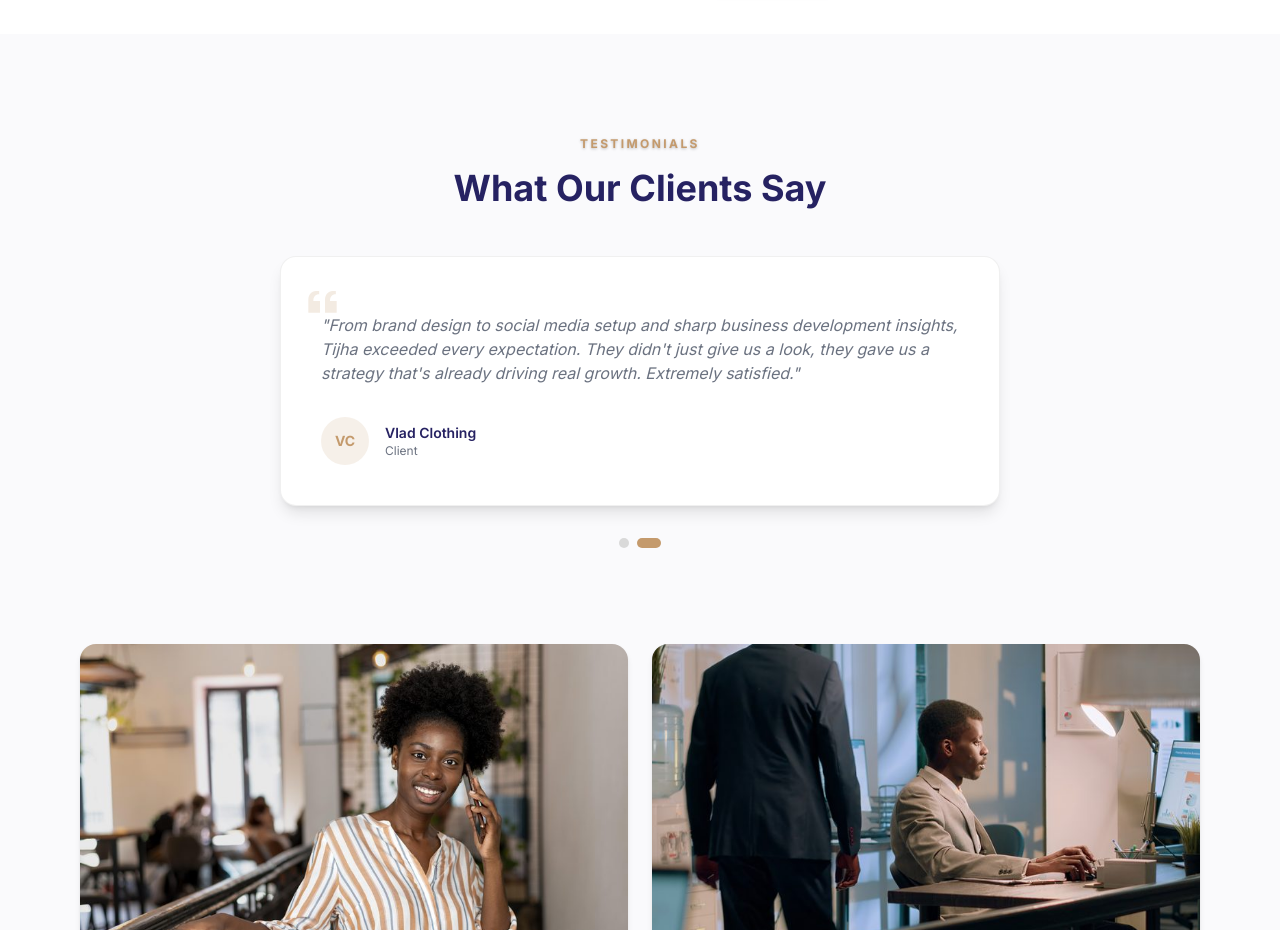
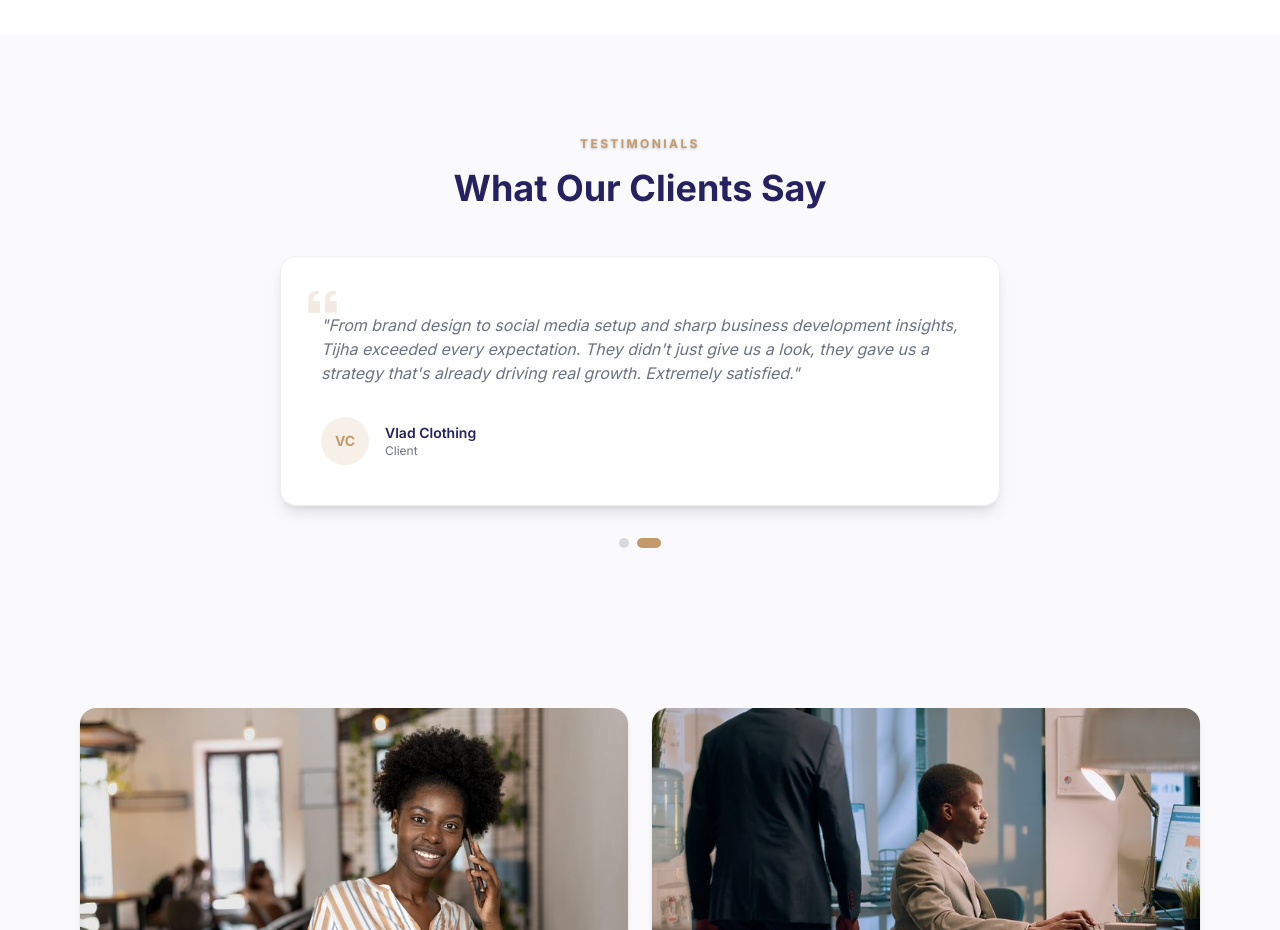
Before and after one commit to King-odysseus/TijhaWebsite, a React (Vite) app: page / in a window 1280 px wide. Shown: the part 3080-4010 px from the top of the page. Built offline with nearby package versions, Linux system fonts and the light colour scheme.

Commit message:
design: add bottom padding to testimonials container

```diff
--- a/src/components/home/ClientMarquee.jsx
+++ b/src/components/home/ClientMarquee.jsx
@@ -51,7 +51,7 @@ function ClientMarquee() {
 
   return (
     <section className="bg-[#FAFAFC] py-16 md:py-24 overflow-hidden">
-      <div className="max-w-3xl mx-auto px-6">
+      <div className="max-w-3xl mx-auto px-6 pb-12 md:pb-16">
         {/* Section header */}
         <div className="text-center mb-12">
           <span className="inline-block text-xs font-bold uppercase tracking-[0.2em] text-[#C49A6C] mb-4 text-shadow-bronze">
```
